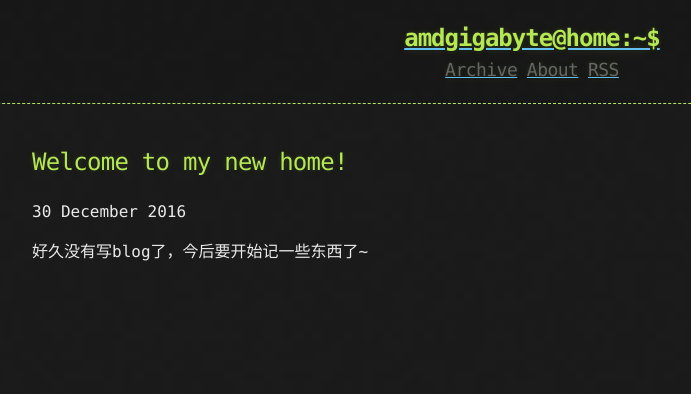
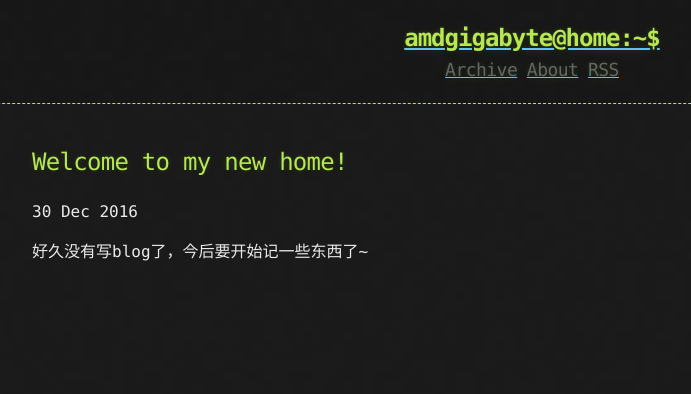
Before and after one commit to amdgigabyte/amdgigabyte.github.io, a Jekyll site: the page built from _posts/2016-12-30-start.md, in a window 1280 px wide. Shown: the top 394 px of the page, without its empty margins (108-799 px from the left). Built offline with Jekyll 4.4.1, drawn with Linux system fonts in a browser that asks for light colours.

Commit message:
modify style

```diff
--- a/_layouts/post.html
+++ b/_layouts/post.html
@@ -4,6 +4,6 @@
 
 <article>
   <h2>{{ page.title }}</h2>
-  <time datetime="{{ page.date | date_to_xmlschema }}" class="by-line">{{ page.date | date: "%d %B %Y" }}</time>
+  <time datetime="{{ page.date | date_to_xmlschema }}" class="by-line">{{ page.date | date_to_string }}</time>
   {{ content }}
 </article>
--- a/index.html
+++ b/index.html
@@ -6,7 +6,7 @@
     {% for post in paginator.posts %}
       <li>
           <h2><a href="{{ post.url | prepend: site.baseurl | replace: '//', '/' }}">{{ post.title }}</a></h2>
-          <time datetime="{{ post.date }}">{{ post.date | date_to_string }}</time>
+          <time datetime="{{ post.date | date_to_xmlschema }}">{{ post.date | date_to_string }}</time>
           <p>{{ post.content | strip_html | truncatewords:12 }}</p>
       </li>
     {% endfor %}
```
